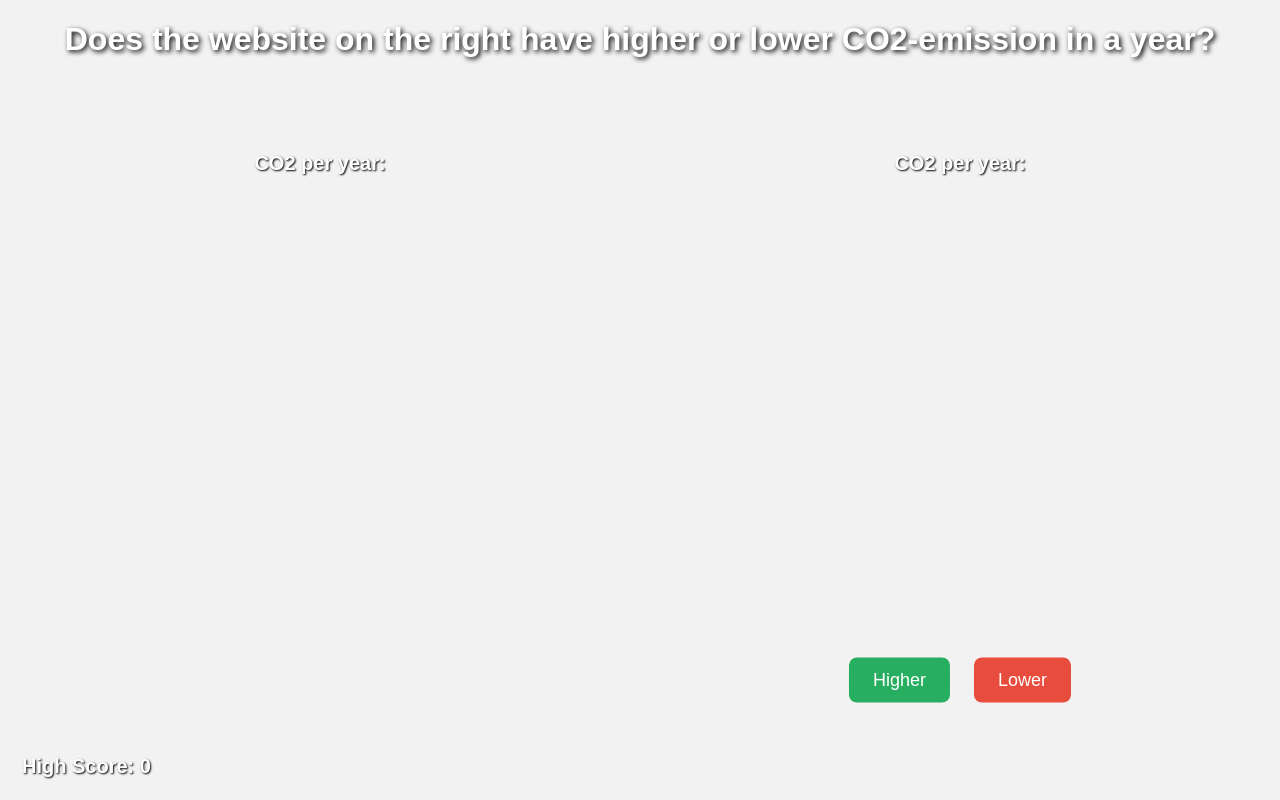
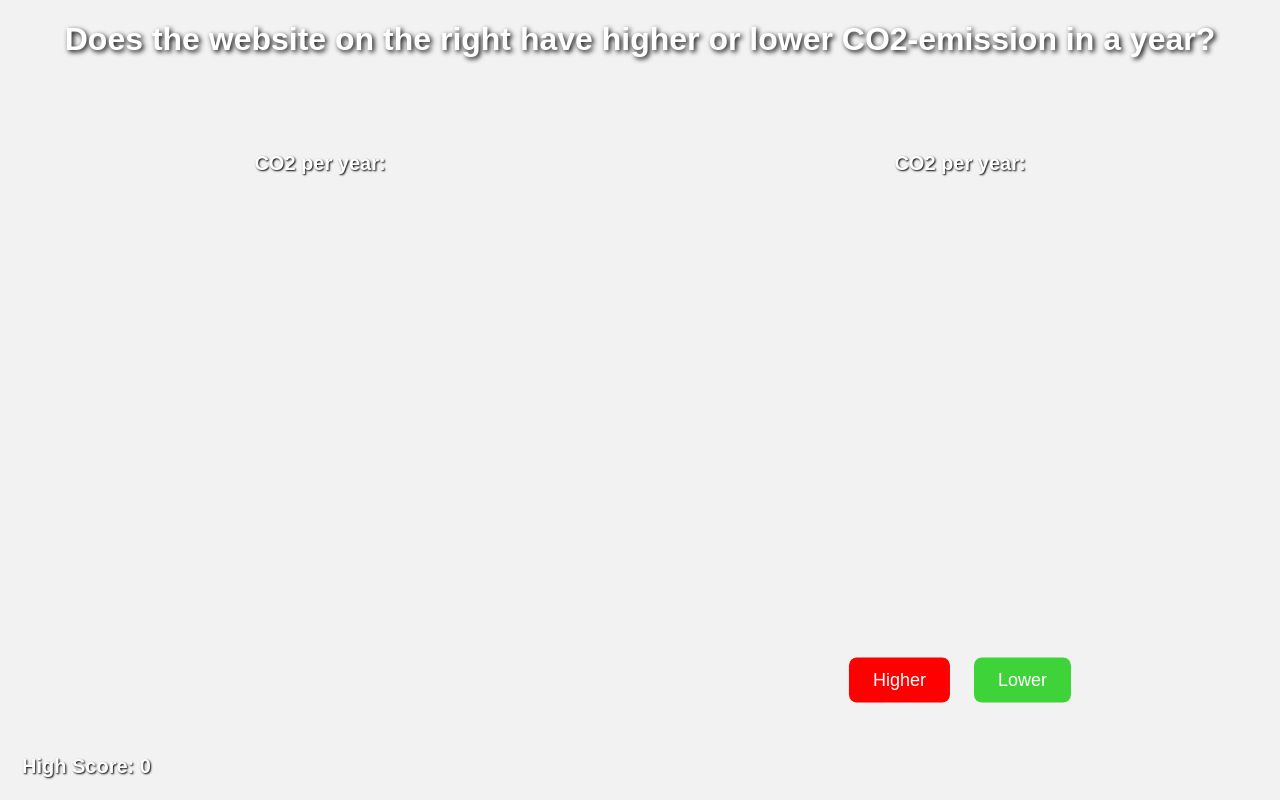
Before and after one commit to G-Rosell/ITA_SEM_1_Exam, a plain HTML site: page projektGame/index.html in a window 1280 px wide. In both pictures the pointer is over the button "Higher". Drawn offline with Linux system fonts and the light colour scheme; no server answers.

Commit message:
update; btn colors

```diff
--- a/projektGame/style.css
+++ b/projektGame/style.css
@@ -65,15 +65,15 @@ button.clicked::after {
 
 /* ID selectors */
 #higher-btn {
-  background-color: #2ecc71;
+  background-color: #cc2e2e;
 }
 
 #higher-btn:hover {
-  background-color: #27ae60;
+  background-color: #ff0000;
 }
 
 #lower-btn {
-  background-color: #e74c3c;
+  background-color: #3ed339;
 }
 
 #lower-btn:hover {
@@ -81,7 +81,7 @@ button.clicked::after {
 }
 
 #try-again-btn:hover {
-  background-color: #2980b9;
+  background-color: #09ff00;
 }
 
 #result {
```
